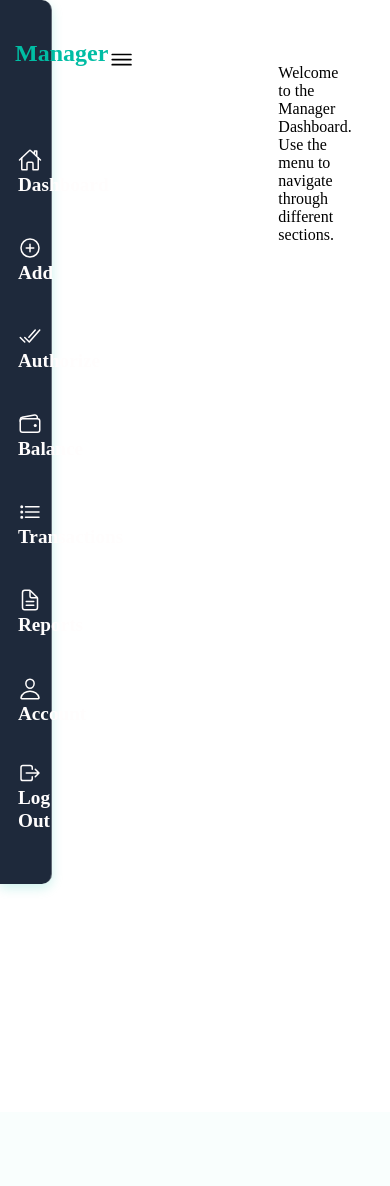
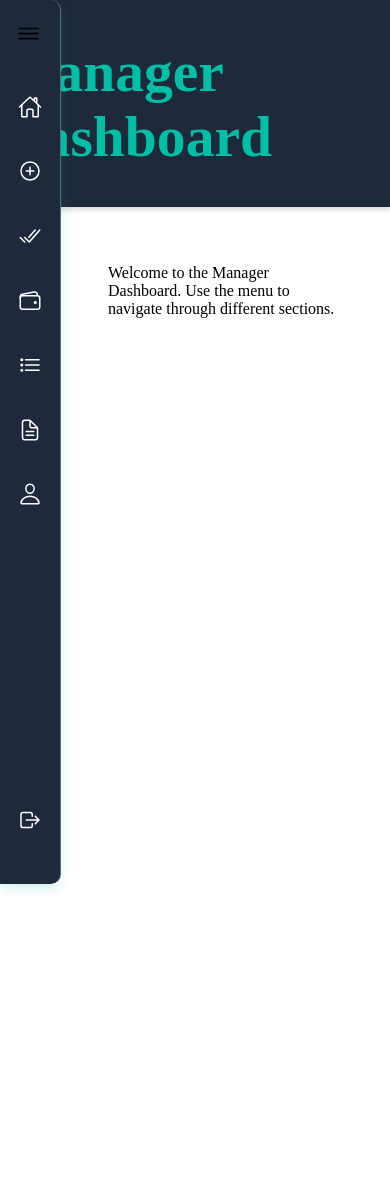
Before and after one commit to Ashraful-IR/Finance-and-Budget-Management, a PHP site: page /dash.php in a window 390 px wide. Before the commit the page ends 890 px from the top, so only its background shows below. Run offline with PHP 8.4, Linux system fonts and the light colour scheme.

Commit message:
Topbar added

```diff
--- a/Manager/dash.php
+++ b/Manager/dash.php
@@ -7,6 +7,8 @@
     <title>Dashboard | Manager</title>
     <link rel="stylesheet" href="../Manager/dashstyle.css" type="text/css">
     <script src="../Manager/dashjs.js"></script>
+    <script type="module" src="https://unpkg.com/ionicons@7.1.0/dist/ionicons/ionicons.esm.js"></script>
+    <script nomodule src="https://unpkg.com/ionicons@7.1.0/dist/ionicons/ionicons.js"></script>
 </head>
 
 <body>
@@ -42,7 +44,11 @@
         <a href="#" onclick="logout()" class="menu-bottom">
             <ion-icon name="log-out-outline"></ion-icon> <span>Log Out</span>
         </a>
+    </div>
 
+
+    <div class="topbar">
+        <h1>Manager Dashboard</h1>
     </div>
     <div class="main-content">
         <div class="content">
@@ -51,7 +57,6 @@
             </div>
 
             <div id="Add" class="section">
-
                 <div id="addButtons" style="display: none;">
                     <h1>Welcome!</h1>
                     <button type="button" onclick="showAddForm()">Add Expense</button>
@@ -59,20 +64,22 @@
                 </div>
             </div>
 
-
             <div id="Authorize" class="section">
                 <h1>Pending Authorizations</h1>
                 <ul id="authorizationList"></ul>
             </div>
+
             <div id="Balance" class="section">
                 <h1>Current Balance</h1>
                 <p id="balanceAmount">$0.00</p>
                 <button type="button" onclick="refreshBalance()">Refresh Balance</button>
             </div>
+
             <div id="Transactions" class="section">
                 <h1>Transaction History</h1>
                 <ul id="transactionList"></ul>
             </div>
+
             <div id="Generate_reports" class="section">
                 <h1>Generate Reports</h1>
                 <button type="button" onclick="generateReport()">Generate Report</button>
@@ -80,8 +87,6 @@
             </div>
         </div>
     </div>
-    <script type="module" src="https://unpkg.com/ionicons@7.1.0/dist/ionicons/ionicons.esm.js"></script>
-    <script nomodule src="https://unpkg.com/ionicons@7.1.0/dist/ionicons/ionicons.js"></script>
+
 </body>
-
 </html>
--- a/Manager/dashstyle.css
+++ b/Manager/dashstyle.css
@@ -1,3 +1,4 @@
+
 body {
   display: flex;
   justify-content: center;
@@ -8,43 +9,25 @@
   background-repeat: no-repeat;
   background-attachment: fixed;
   background: #ffffff;
-}
-.main-content {
-    margin-left: 240px;
-    flex: 1;
-    display:flex;
-    flex-direction: column;
-    justify-content: flex-start;
-    align-items: center;
-    padding: 20px;
-    border-radius: 0px 0px 10px 10px;
-    transition: margin-left 0.3s ease;
-
+  padding-top: 200px;
 }
 
-.container.menu-collapsed .main-content {
-    margin-left: 60px;
+.topbar {
+  position: fixed;
+  top: 0;
+  left: 0;
+  right: 0;
+  height: 200x;
+  background-color: #1e293b;
+  color: #00bfa6;
+  display: flex;
+  align-items: center;
+  justify-content: center;
+  font-size: 1.8rem;
+  z-index: 0;
+  box-shadow: 0 2px 6px rgba(0, 0, 0, 0.2);
 }
 
-
-.menu.active {
-  transform: translateX(-100%);
-}
-
-.menu-header {
-  width: 100%;
-  display: flex;
-  justify-content: space-between;
-  align-items: center;
-  padding: 0 15px;
-  margin-bottom: 20px;
-}
-
-.menu-toggle {
-  font-size: 1.7rem;
-  color: #000000;
-  cursor: pointer;
-}
 
 .menu {
   width: 13%;
@@ -62,6 +45,23 @@
   flex-direction: column;
   align-items: left;
   transition: width 0.3s ease;
+  z-index: 10;
+  border-top-right-radius: 10px;
+}
+
+.menu-header {
+  width: 100%;
+  display: flex;
+  justify-content: space-between;
+  align-items: center;
+  padding: 0 15px;
+  margin-bottom: 20px;
+}
+
+.menu-toggle {
+  font-size: 1.7rem;
+  color: #000000;
+  cursor: pointer;
 }
 
 .menu h2 {
@@ -93,11 +93,11 @@
   box-shadow: 0 4px 12px rgba(0, 191, 166, 0.2);
   border-radius: 10px;
 }
+
 .menu a ion-icon {
   vertical-align: middle;
   margin-right: 10px;
   font-size: 1.2rem;
-  color: linear-gradient(to bottom, #000000, #383a3d);
   transition: transform 0.3s ease;
 }
 
@@ -105,56 +105,20 @@
   transform: translateX(3px);
   color: #ffffff;
 }
+
 .menu .menu-bottom {
   margin-top: auto;
   margin-bottom: 20px;
 }
 
-.content {
-  padding: 20px;
+.menu a span {
+  vertical-align: middle;
 }
 
-.section {
-  display: none;
+.menu a ion-icon {
+  font-size: 1.5rem;
 }
 
-.section.active {
-  display: block;
-}
-
-form input,
-form button {
-  margin: 5px 0;
-  padding: 8px;
-  width: 100%;
-  max-width: 300px;
-}
-
-ul {
-  list-style: none;
-  padding: 0;
-}
-
-ul li {
-  margin: 8px 0;
-  padding: 8px;
-  background: #ecf0f1;
-  border-radius: 5px;
-}
-
-ul li button {
-  margin-left: 10px;
-  background: red;
-  color: white;
-  border: none;
-  padding: 5px 10px;
-  border-radius: 3px;
-  cursor: pointer;
-}
-.container.full-add .content {
-  width: calc(100% - 60px);
-  transition: width 0.3s ease;
-}
 .menu.collapsed {
   width: 60px !important;
 }
@@ -169,14 +133,6 @@
   display: none;
 }
 
-.menu a span {
-  vertical-align: middle;
-}
-
-.menu a ion-icon {
-  font-size: 1.5rem;
-}
-
 .menu.collapsed h2 {
   display: none;
 }
@@ -185,6 +141,37 @@
   display: block;
   margin-left: auto;
 }
+
+
+.main-content {
+  margin-left: 240px;
+  flex: 1;
+  display: flex;
+  flex-direction: column;
+  justify-content: flex-start;
+  align-items: center;
+  padding: 20px;
+  border-radius: 0px 0px 10px 10px;
+  transition: margin-left 0.3s ease;
+}
+
+.container.menu-collapsed .main-content {
+  margin-left: 60px;
+}
+
+
+.content {
+  padding: 20px;
+}
+
+.section {
+  display: none;
+}
+
+.section.active {
+  display: block;
+}
+
 #Add {
   display: flex;
   flex-direction: column;
@@ -218,3 +205,60 @@
   transform: translateY(-2px);
   box-shadow: 0 4px 8px rgba(0, 0, 0, 0.3);
 }
+
+
+form input,
+form button {
+  margin: 5px 0;
+  padding: 8px;
+  width: 100%;
+  max-width: 300px;
+}
+
+
+ul {
+  list-style: none;
+  padding: 0;
+}
+
+ul li {
+  margin: 8px 0;
+  padding: 8px;
+  background: #ecf0f1;
+  border-radius: 5px;
+}
+
+ul li button {
+  margin-left: 10px;
+  background: red;
+  color: white;
+  border: none;
+  padding: 5px 10px;
+  border-radius: 3px;
+  cursor: pointer;
+}
+
+
+.container.full-add .content {
+  width: calc(100% - 60px);
+  transition: width 0.3s ease;
+}
+
+
+@media (max-width: 768px) {
+  .menu {
+    width: 60px;
+  }
+
+  .main-content {
+    margin-left: 60px;
+  }
+
+  .menu a span {
+    display: none;
+  }
+
+  .menu h2 {
+    display: none;
+  }
+}
```
